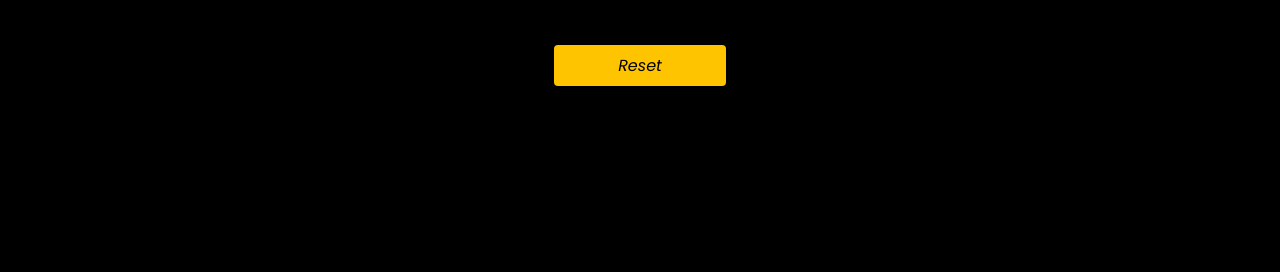
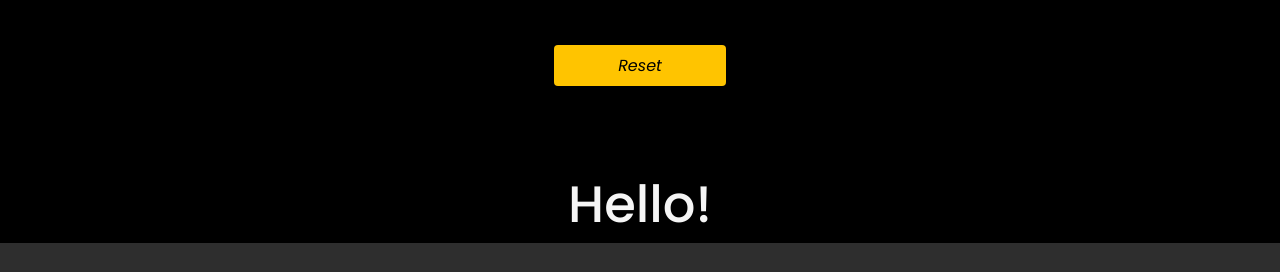
Before and after one commit to hul20/ClackyBara, a plain HTML site: page typeybara.html in a window 1280 px wide. Shown: the part 982-1254 px from the top of the page. Drawn offline with nearby package versions, Linux system fonts and the light colour scheme.

Commit message:
changed typeybara screen

```diff
--- a/_typeybara.scss
+++ b/_typeybara.scss
@@ -30,7 +30,7 @@
   justify-content: center;
   align-items: center;
 
-  margin-bottom: 10rem;
+  margin-bottom: none;
 }
 
 .keeb-mini-container{
@@ -873,6 +873,18 @@ $depth-ky: 15px;
 /*=================================*/
 /*=================================*/
 @keyframes screen {
-    0%, 90%, 96%{ background-color: turquoise}
+    0%, 90%, 96%{ background-image: linear-gradient(to top, #00deff, #00e9e8, #00efb9, #d9f14e, #ebdd12);}
     93%, 100%{ background-color: rgba($blue-2, .8); }
 }
+
+//helo
+
+.leaderboards-container{
+  display: flex;
+  flex-direction: column;
+  justify-content: center;
+  align-items: center;
+
+  margin-left: $side-spacing;
+  margin-right: $side-spacing;
+}
--- a/typeybara.html
+++ b/typeybara.html
@@ -782,6 +782,11 @@
     </div>
   </div>
 </div>
+
+<div class="leaderboards-container">
+  <h1>Hello!</h1>
+</div>
+
 
 
 
```
Also changed, not shown: backgrounds/_b6ca4b51-866a-4477-9664-72ad2b3821bc.jpg (added), typeybara.css, 1 other file.
